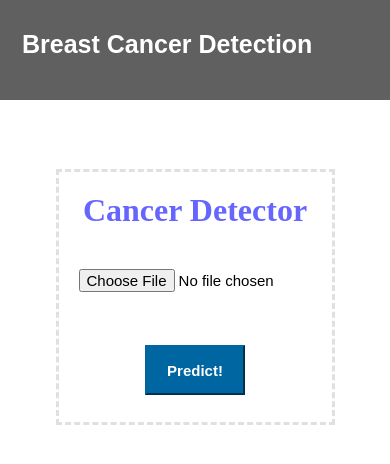
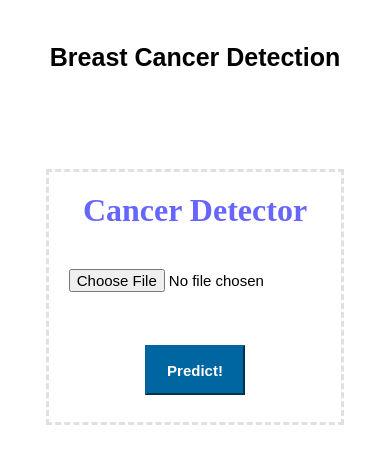
Before and after one commit to PujithaKurakula/Breast-Cancer-Detection-DL, a Flask app: page / in a window 390 px wide. Shown: the top 464 px of the page. Run offline with Flask 2, Linux system fonts and the light colour scheme.

Commit message:
Update index.html

```diff
--- a/templates/index.html
+++ b/templates/index.html
@@ -12,8 +12,8 @@
 
 .header {
   overflow: hidden;
-  background-color: #606060;
-  color : white;
+  background-color: white;
+  color : black;
   font-family : Arial;
   height: 60px;
   padding: 20px 10px;
@@ -31,8 +31,8 @@
 
 /* Style the header links */
 .header a {
-  float: left;
-  color: white;
+  float: center;
+  color: black;
   text-align: center;
   padding: 12px;
   text-decoration: none;
@@ -51,7 +51,7 @@
 @media screen and (max-width: 980px) {
   .card
 {
-	width : 70%;
+	width : 75%;
 }
 
 }
@@ -104,7 +104,7 @@
 @media screen and (max-width: 1100px) {
   .card
 {
-	width : 70%;
+	width : 75%;
 }
 
 }
```
